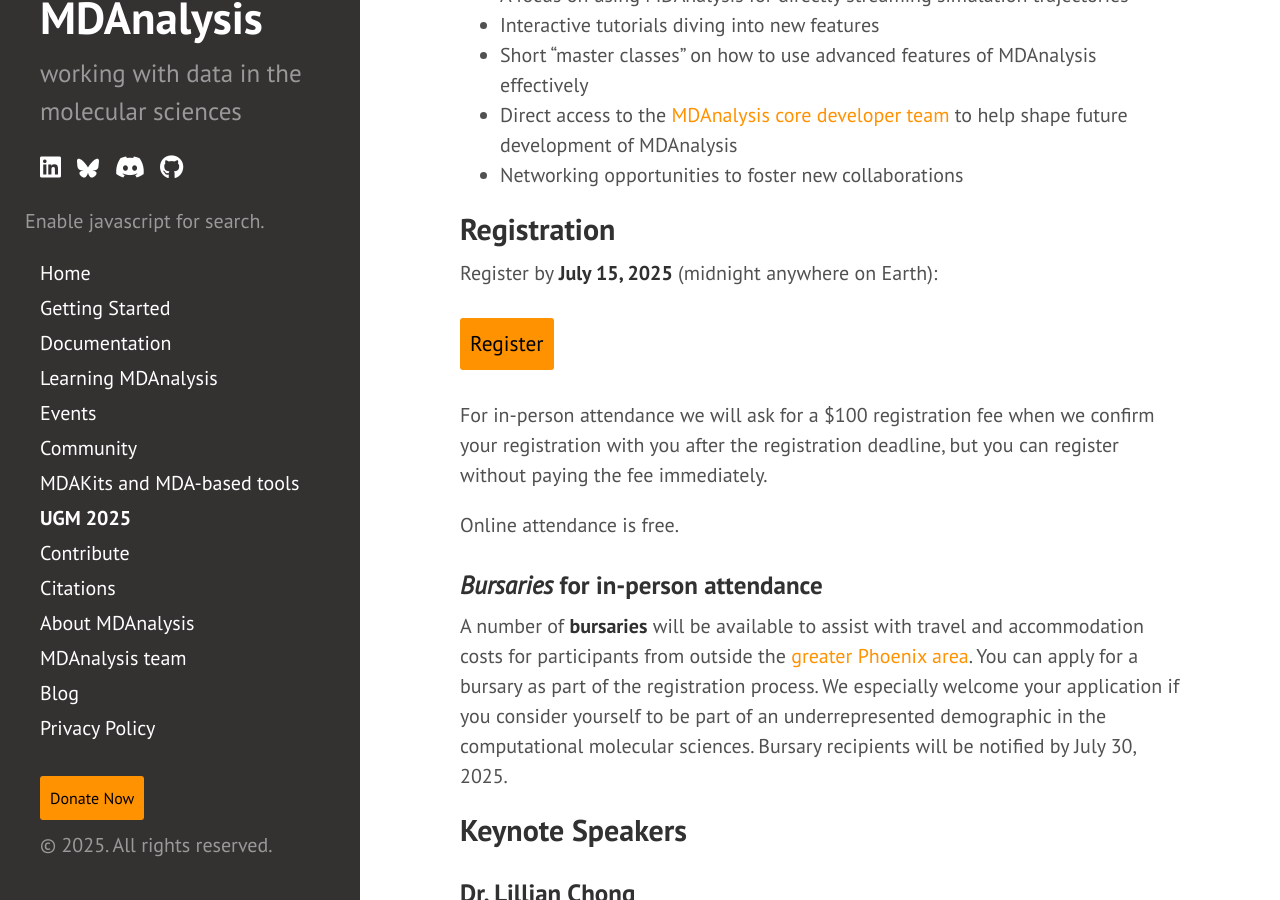
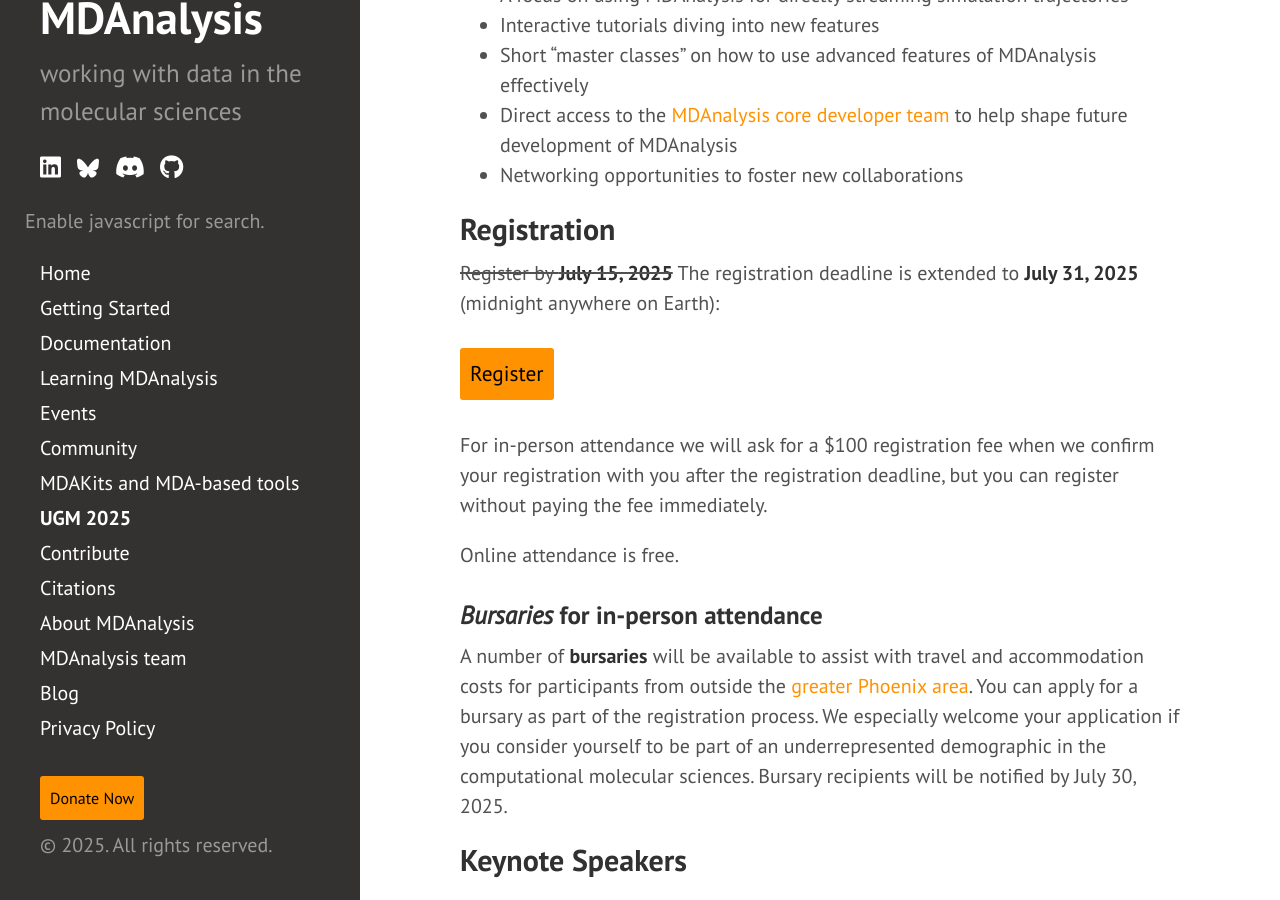
Before and after one commit to MDAnalysis/MDAnalysis.github.io, a Jekyll site: the page built from pages/ugm2025.md, in a window 1280 px wide and 900 px high, scrolled down 1490 px. Built offline with Jekyll 4.4.1, drawn with Linux system fonts in a browser that asks for light colours; comment, search, counter and statistics services are not loaded.

Commit message:
Update deadline

```diff
--- a/pages/ugm2025.md
+++ b/pages/ugm2025.md
@@ -37,7 +37,7 @@ You can expect:
 
 ## Registration
 
-Register by **July 15, 2025** (midnight anywhere on Earth):
+~~Register by **July 15, 2025**~~ The registration deadline is extended to **July 31, 2025** (midnight anywhere on Earth):
 
 <a href="https://forms.gle/bPvVTMpzBkyCRtNA7" target="_blank" style="background:#FF9200;padding:10px;margin:10px 0px;text-align:center;text-decoration:none;font-size:16pt;color:#000000;display:inline-block;border-radius:3px">Register</a>
 
```
